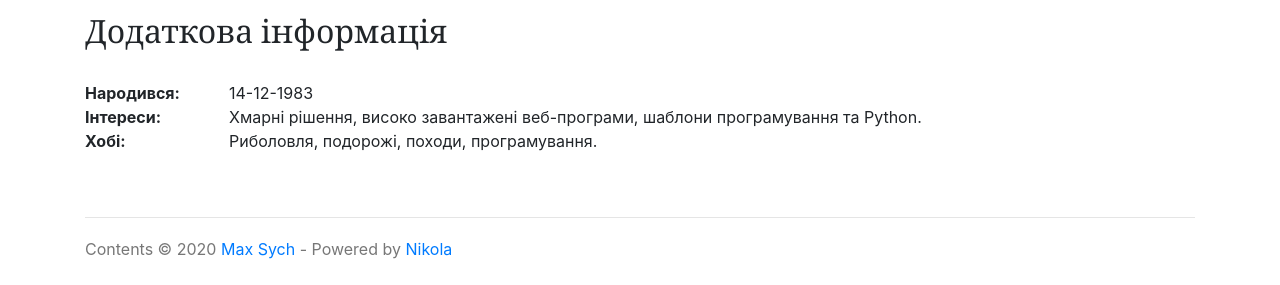
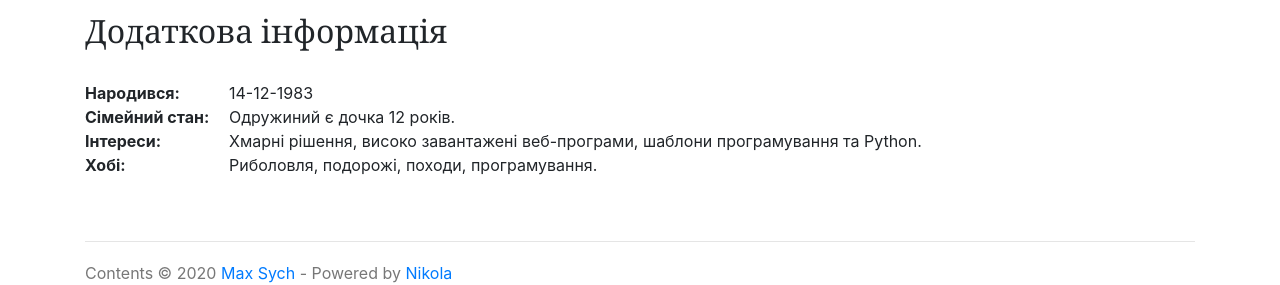
Before and after one commit to dubass83/dubass83.github.io, a plain HTML site: page uk/index.html in a window 1280 px wide. Shown: the part 3412-3697 px from the top of the page. Before the commit the page ends 3673 px from the top, so only its background shows below. Drawn offline with nearby package versions, Linux system fonts and the light colour scheme.

Commit message:
Nikola auto commit.
Source commit: 0c4d2203b9159cd4e55bd5456636e52680328a95
Nikola version: 8.0.4

```diff
--- a/uk/index.html
+++ b/uk/index.html
@@ -326,6 +326,10 @@ Docker-Compose та керувала ресурсами AWS.</p></li>
 <dd>
 <p>14-12-1983</p>
 </dd>
+<dt>Сімейний стан</dt>
+<dd>
+<p>Одружиний є дочка 12 років.</p>
+</dd>
 <dt>Інтереси</dt>
 <dd>
 <p>Хмарні рішення, високо завантажені веб-програми, шаблони програмування та Python.</p>
```
Also changed, not shown: index.html (+4 -0 lines), 2 other files.
